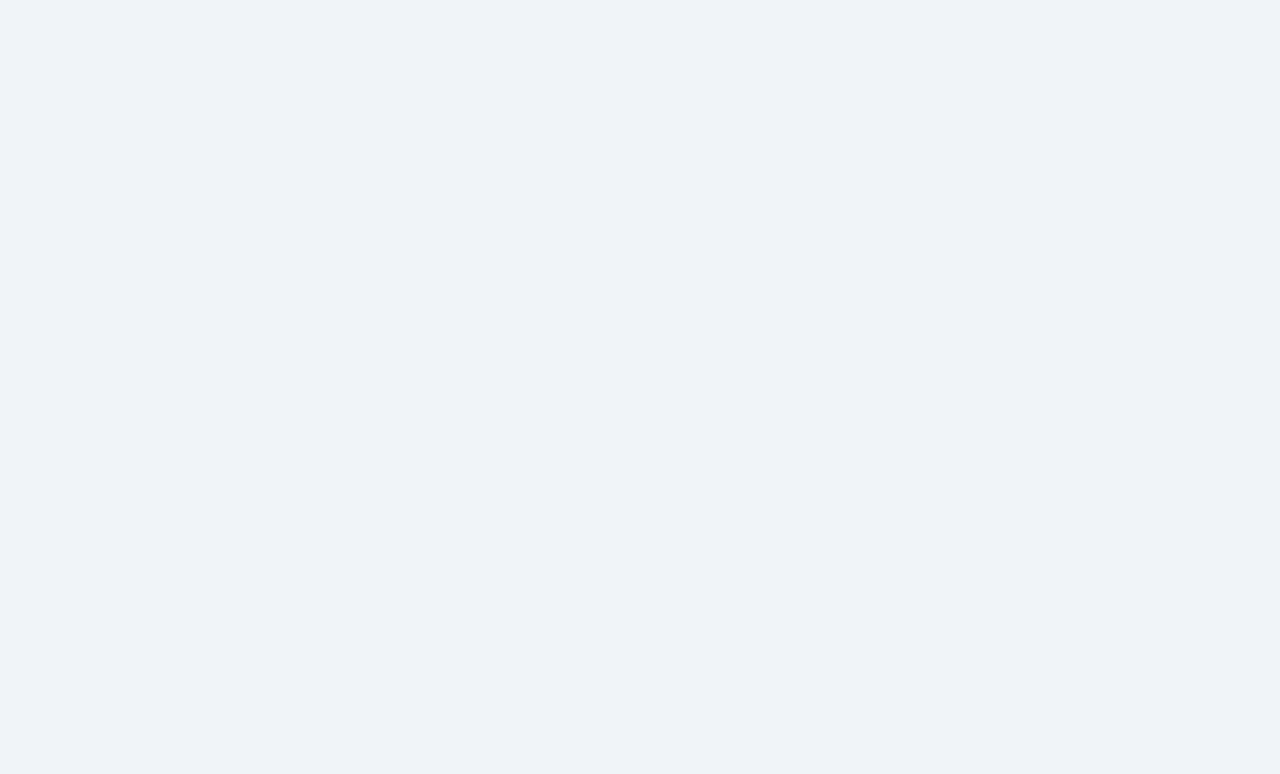
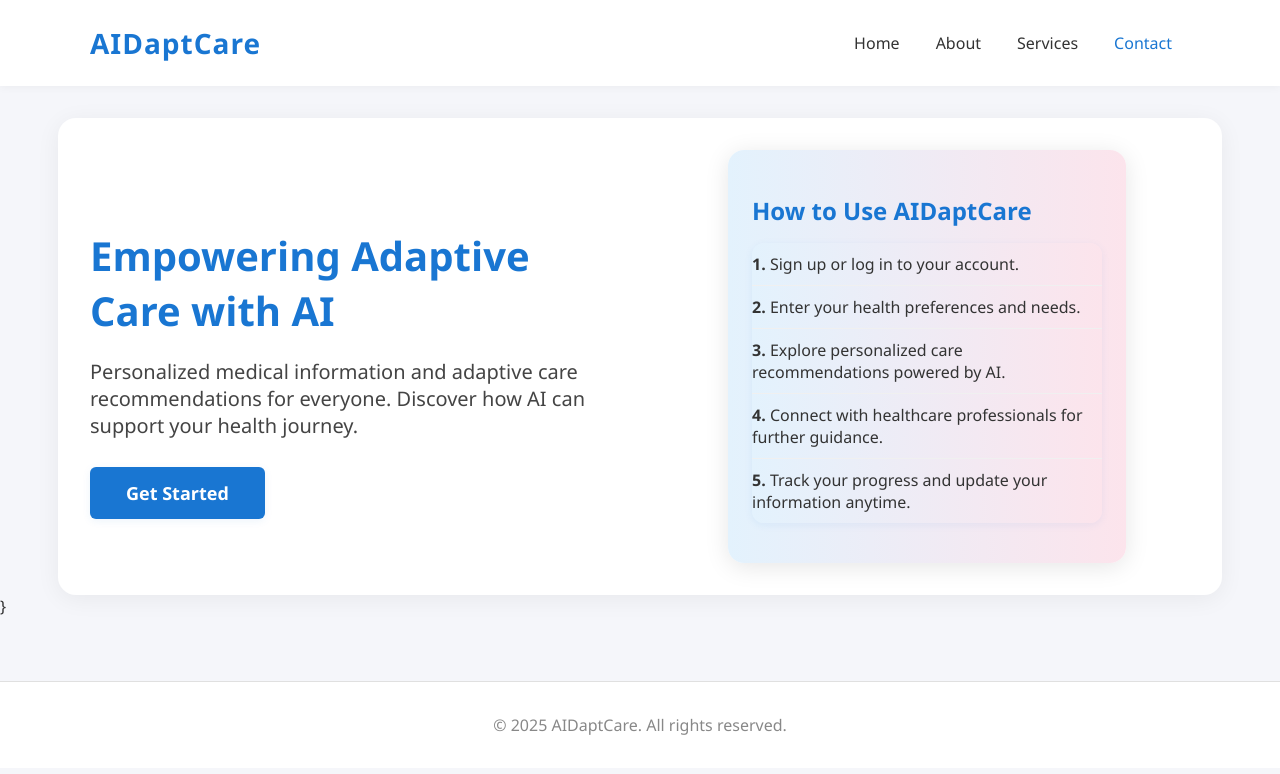
Before and after one commit to Sanya7300/AIDaptCareUI, a React (Create React App) app: page /mainpage in a window 1280 px wide. Before the commit this address had no page. Shown: the top 774 px of the page. Built offline with nearby package versions, Linux system fonts and the light colour scheme.

Commit message:
added main page

```diff
--- a/src/App.js
+++ b/src/App.js
@@ -10,6 +10,7 @@ import SymptomAnalyzer from "./components/SymptomAnalyzer";
 
 import RemediesPage from "./components/RemediesPage";
 import UploadReport from "./components/UploadReport";
+import MainPage from "./components/MainPage";
 import Header from "./components/Header";
 
 
@@ -58,6 +59,7 @@ function App() {
           }
         />
         <Route path="/register" element={<RegisterPage />} />
+        <Route path="/mainpage" element={<MainPage />} />
         <Route path="/symptoms" element={<SymptomAnalyzer user={user} onLogout={handleLogout} />} />
         <Route path="/remedies/:disease" element={<RemediesPage />} />
         <Route path="/upload-report" element={<UploadReport />} />
--- a/src/components/LoginPage.js
+++ b/src/components/LoginPage.js
@@ -131,7 +131,8 @@ const LoginPage = ({ onLogin }) => {
      localStorage.setItem("token", data.token);
      localStorage.setItem("username", username);
      onLogin({ username });
-     navigate("/symptoms");
+     navigate("/mainpage")
+    // navigate("/symptoms");
    } catch (err) {
      alert("Invalid credentials. Please try again.");
    }
--- /dev/null
+++ b/src/components/MainPage.js
@@ -0,0 +1,149 @@
+import React from 'react';
+
+// Example AIDaptCard component
+const AIDaptCard = ({ name, info }) => (
+    <div style={{
+        background: 'linear-gradient(90deg, #e3f2fd 0%, #fce4ec 100%)',
+        borderRadius: '16px',
+        boxShadow: '0 4px 24px rgba(0,0,0,0.1)',
+        padding: '24px',
+        maxWidth: '350px',
+        margin: 'auto'
+    }}>
+        <h2 style={{ color: '#1976d2', marginBottom: '12px' }}>{name}</h2>
+        <p style={{ color: '#333' }}>{info}</p>
+    </div>
+);
+
+const MainPage = () => {
+    return (
+        <div
+            style={{
+                minHeight: '100vh',
+                background: '#f5f6fa',
+                fontFamily: 'Segoe UI, Arial, sans-serif',
+            }}
+        >
+            {/* Header */}
+            <header
+                style={{
+                    background: '#fff',
+                    boxShadow: '0 2px 8px rgba(0,0,0,0.04)',
+                    padding: '24px 0',
+                    marginBottom: '32px',
+                }}
+            >
+                <div
+                    style={{
+                        maxWidth: '1100px',
+                        margin: '0 auto',
+                        display: 'flex',
+                        alignItems: 'center',
+                        justifyContent: 'space-between',
+                        padding: '0 32px',
+                    }}
+                >
+                    <div style={{ fontWeight: 700, fontSize: 28, color: '#1976d2', letterSpacing: 1 }}>
+                        AIDaptCare
+                    </div>
+                    <nav>
+                        <a href="#" style={{ color: '#333', margin: '0 18px', textDecoration: 'none', fontWeight: 500 }}>Home</a>
+                        <a href="#" style={{ color: '#333', margin: '0 18px', textDecoration: 'none', fontWeight: 500 }}>About</a>
+                        <a href="#" style={{ color: '#333', margin: '0 18px', textDecoration: 'none', fontWeight: 500 }}>Services</a>
+                        <a href="#" style={{ color: '#1976d2', margin: '0 18px', textDecoration: 'none', fontWeight: 500 }}>Contact</a>
+                    </nav>
+                </div>
+            </header>
+
+           { /* Hero Section */}
+            <section
+                style={{
+                    maxWidth: '1100px',
+                    margin: '0 auto',
+                    display: 'flex',
+                    alignItems: 'center',
+                    justifyContent: 'space-between',
+                    padding: '32px',
+                    background: '#fff',
+                    borderRadius: '18px',
+                    boxShadow: '0 4px 24px rgba(0,0,0,0.06)',
+                    position: 'relative',
+                    zIndex: 1,
+                }}
+            >
+                <div style={{ flex: 1, paddingRight: 48 }}>
+                    <h1 style={{ fontSize: 40, color: '#1976d2', marginBottom: 18, fontWeight: 700 }}>
+                        Empowering Adaptive Care with AI
+                    </h1>
+                    <p style={{ fontSize: 20, color: '#444', marginBottom: 28 }}>
+                        Personalized medical information and adaptive care recommendations for everyone. Discover how AI can support your health journey.
+                    </p>
+                    <button
+                        style={{
+                            background: '#1976d2',
+                            color: '#fff',
+                            border: 'none',
+                            borderRadius: 6,
+                            padding: '14px 36px',
+                            fontSize: 18,
+                            fontWeight: 600,
+                            cursor: 'pointer',
+                            boxShadow: '0 2px 8px rgba(25,118,210,0.08)',
+                        }}
+                        onClick={() => window.location.href = '/symptoms'}
+                    >
+                        Get Started
+                    </button>
+                </div>
+                <div style={{ flex: 1, display: 'flex', justifyContent: 'center' }}>
+                    <AIDaptCard
+                        name="How to Use AIDaptCare"
+                        info={
+                            <ul style={{
+                                listStyle: 'none',
+                                padding: 0,
+                                margin: 0,
+                                background: 'linear-gradient(90deg, #e3f2fd 0%, #fce4ec 100%)',
+                                borderRadius: '12px',
+                                boxShadow: '0 2px 8px rgba(25,118,210,0.07)',
+                                fontSize: 16,
+                                color: '#333'
+                            }}>
+                                <li style={{ padding: '10px 0', borderBottom: '1px solid #f0f0f0' }}>
+                                    <strong>1.</strong> Sign up or log in to your account.
+                                </li>
+                                <li style={{ padding: '10px 0', borderBottom: '1px solid #f0f0f0' }}>
+                                    <strong>2.</strong> Enter your health preferences and needs.
+                                </li>
+                                <li style={{ padding: '10px 0', borderBottom: '1px solid #f0f0f0' }}>
+                                    <strong>3.</strong> Explore personalized care recommendations powered by AI.
+                                </li>
+                                <li style={{ padding: '10px 0', borderBottom: '1px solid #f0f0f0' }}>
+                                    <strong>4.</strong> Connect with healthcare professionals for further guidance.
+                                </li>
+                                <li style={{ padding: '10px 0' }}>
+                                    <strong>5.</strong> Track your progress and update your information anytime.
+                                </li>
+                            </ul>
+                        }
+                    />
+                </div>
+            </section>}
+            <footer
+                style={{
+                    marginTop: 64,
+                    background: '#fff',
+                    borderTop: '1px solid #e0e0e0',
+                    padding: '32px 0',
+                    textAlign: 'center',
+                    color: '#888',
+                    fontSize: 16,
+                }}
+            >
+                &copy; {new Date().getFullYear()} AIDaptCare. All rights reserved.
+            </footer>
+        </div>
+    );
+};
+
+export default MainPage;
```
